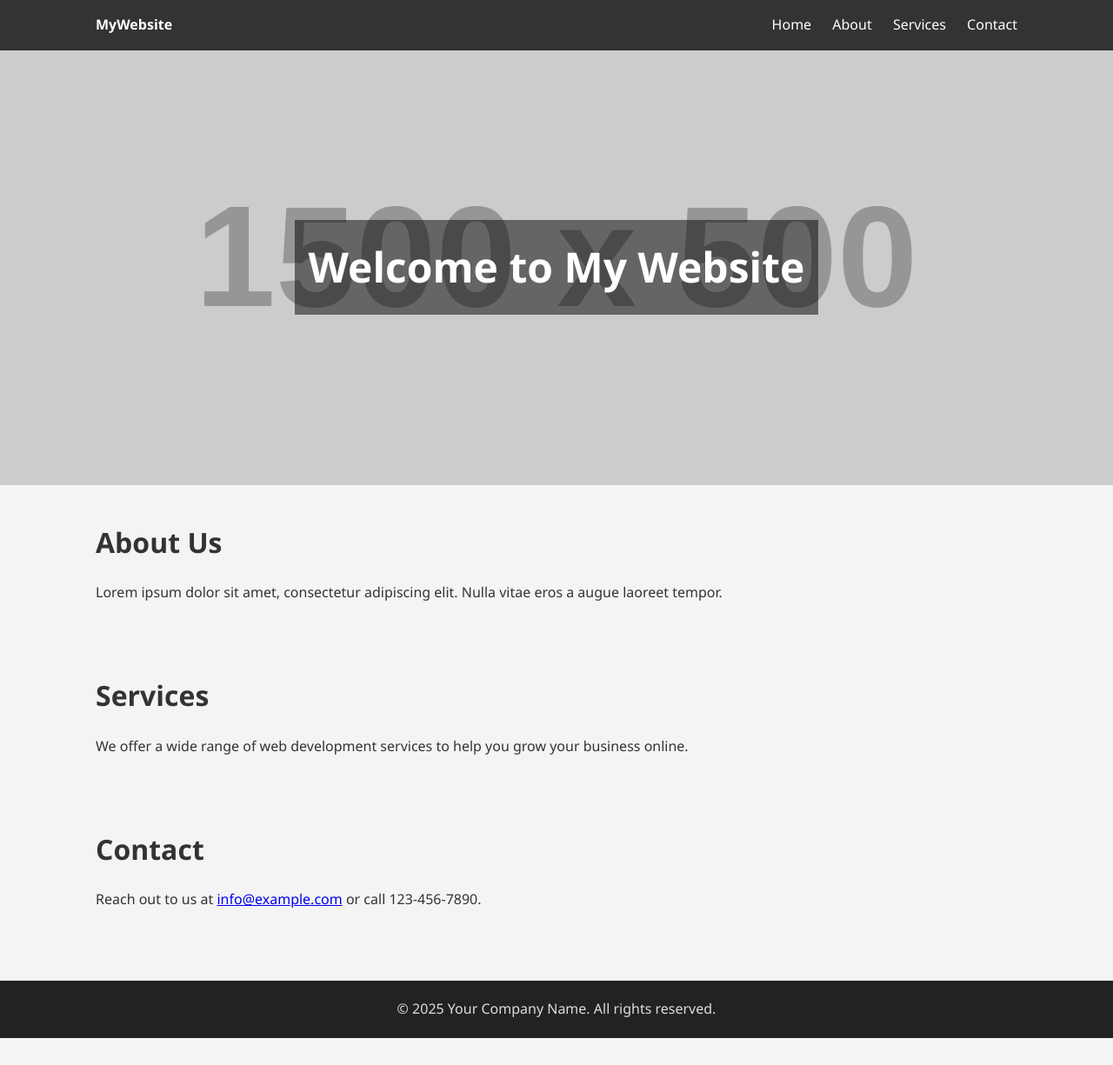
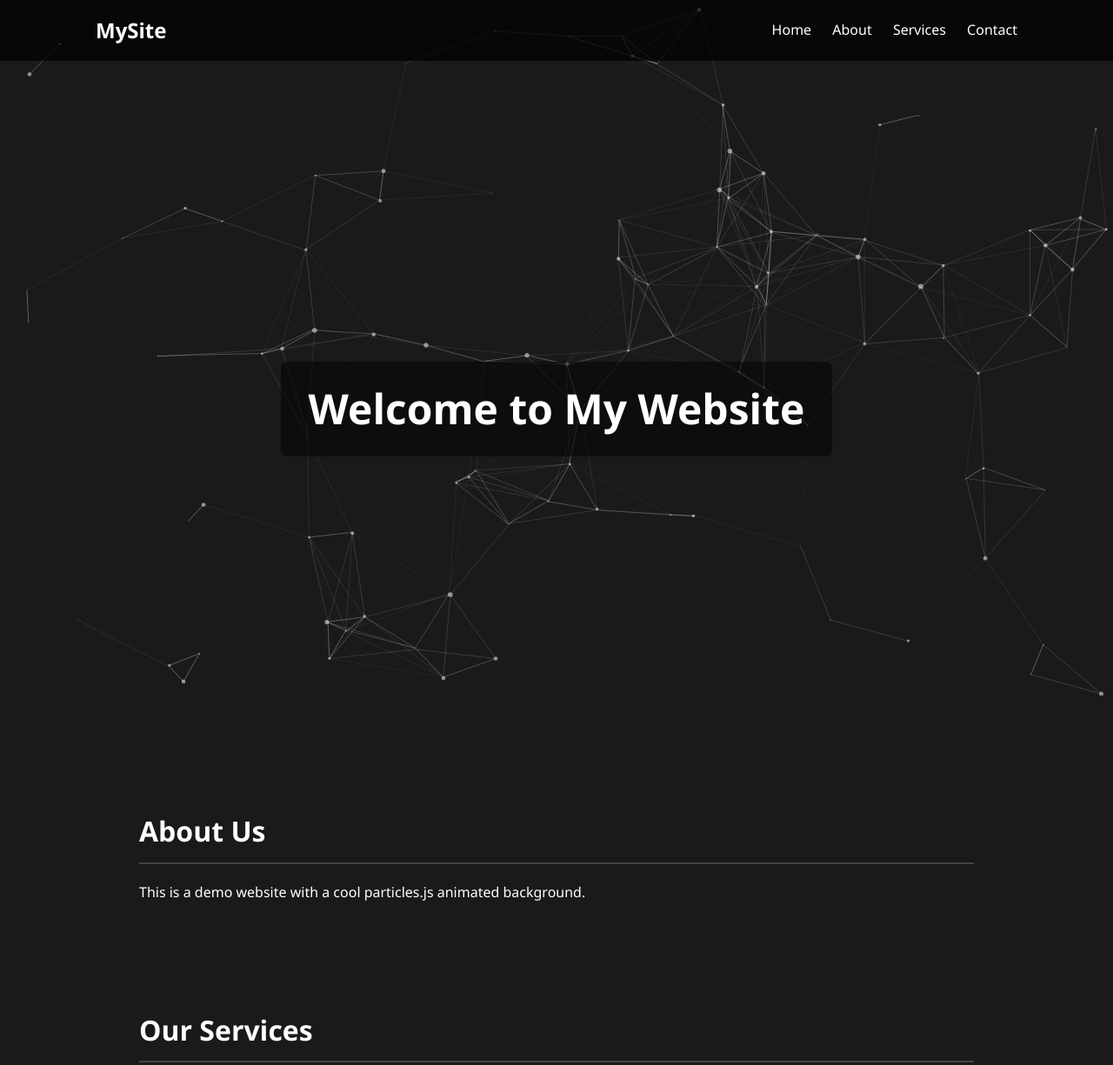
Before and after one commit to Mikhailovn4/mikhailovn4.github.io, a plain HTML site: page index.html in a window 1280 px wide. Shown: the top 1225 px of the page at 87% size. Before the commit the page ends 1194 px from the top, so only its background shows below. Drawn offline with nearby package versions, Linux system fonts and the light colour scheme; placeholder pictures from the web are drawn by us.

Commit message:
Update index.html

```diff
--- a/index.html
+++ b/index.html
@@ -3,8 +3,9 @@
 <head>
   <meta charset="UTF-8" />
   <meta name="viewport" content="width=device-width, initial-scale=1.0"/>
-  <title>Your Website</title>
+  <title>Particles Background Website</title>
   <style>
+    /* Reset and basic styles */
     * {
       margin: 0;
       padding: 0;
@@ -13,14 +14,24 @@
 
     body {
       font-family: 'Segoe UI', Tahoma, Geneva, Verdana, sans-serif;
+      background-color: #1a1a1a;
+      color: #fff;
       line-height: 1.6;
-      background-color: #f4f4f4;
-      color: #333;
+      overflow-x: hidden;
+    }
+
+    /* Particles background */
+    #particles-js {
+      position: fixed;
+      width: 100%;
+      height: 100%;
+      top: 0;
+      left: 0;
+      z-index: -1;
     }
 
     header {
-      background-color: #333;
-      color: #fff;
+      background: rgba(0, 0, 0, 0.7);
       padding: 1rem 0;
     }
 
@@ -33,6 +44,11 @@
       padding: 0 20px;
     }
 
+    nav .logo {
+      font-weight: bold;
+      font-size: 1.5rem;
+    }
+
     nav a {
       color: #fff;
       text-decoration: none;
@@ -40,47 +56,45 @@
     }
 
     .hero {
-      background: url('https://via.placeholder.com/1500x500') no-repeat center center/cover;
-      height: 500px;
+      height: 100vh;
       display: flex;
+      justify-content: center;
       align-items: center;
-      justify-content: center;
-      color: white;
       text-align: center;
+      padding: 0 20px;
     }
 
     .hero h1 {
       font-size: 3rem;
       background-color: rgba(0, 0, 0, 0.5);
-      padding: 1rem;
+      padding: 1rem 2rem;
+      border-radius: 8px;
     }
 
     section {
-      padding: 40px 20px;
-      max-width: 1100px;
+      padding: 60px 20px;
+      max-width: 1000px;
       margin: auto;
     }
 
     .section-title {
       font-size: 2rem;
       margin-bottom: 20px;
+      border-bottom: 2px solid #444;
+      padding-bottom: 10px;
     }
 
     footer {
-      background-color: #222;
-      color: #ddd;
       text-align: center;
       padding: 20px;
-      margin-top: 40px;
+      background: rgba(0, 0, 0, 0.8);
+      color: #aaa;
     }
 
     @media (max-width: 600px) {
       nav {
         flex-direction: column;
-      }
-
-      nav a {
-        margin: 10px 0;
+        gap: 10px;
       }
 
       .hero h1 {
@@ -91,10 +105,14 @@
 </head>
 <body>
 
+  <!-- Particle background -->
+  <div id="particles-js"></div>
+
+  <!-- Main content -->
   <header>
     <nav>
-      <div class="logo"><strong>MyWebsite</strong></div>
-      <div class="nav-links">
+      <div class="logo">MySite</div>
+      <div>
         <a href="#">Home</a>
         <a href="#about">About</a>
         <a href="#services">Services</a>
@@ -103,34 +121,90 @@
     </nav>
   </header>
 
-  <div class="hero">
+  <section class="hero">
     <h1>Welcome to My Website</h1>
-  </div>
+  </section>
 
   <section id="about">
     <h2 class="section-title">About Us</h2>
     <p>
-      Lorem ipsum dolor sit amet, consectetur adipiscing elit. Nulla vitae eros a augue laoreet tempor.
+      This is a demo website with a cool particles.js animated background.
     </p>
   </section>
 
   <section id="services">
-    <h2 class="section-title">Services</h2>
+    <h2 class="section-title">Our Services</h2>
     <p>
-      We offer a wide range of web development services to help you grow your business online.
+      Web development, design, and more — modern solutions for modern needs.
     </p>
   </section>
 
   <section id="contact">
-    <h2 class="section-title">Contact</h2>
+    <h2 class="section-title">Contact Us</h2>
     <p>
-      Reach out to us at <a href="mailto:info@example.com">info@example.com</a> or call 123-456-7890.
+      Email: <a href="mailto:contact@example.com" style="color:#00f">contact@example.com</a>
     </p>
   </section>
 
   <footer>
-    <p>&copy; 2025 Your Company Name. All rights reserved.</p>
+    &copy; 2025 Your Company Name. All rights reserved.
   </footer>
+
+  <!-- Load particles.js from CDN -->
+  <script src="https://cdn.jsdelivr.net/particles.js/2.0.0/particles.min.js"></script>
+
+  <!-- Initialize particles -->
+  <script>
+    particlesJS("particles-js", {
+      "particles": {
+        "number": {
+          "value": 80,
+          "density": {
+            "enable": true,
+            "value_area": 800
+          }
+        },
+        "color": { "value": "#ffffff" },
+        "shape": {
+          "type": "circle",
+          "stroke": { "width": 0, "color": "#000000" }
+        },
+        "opacity": {
+          "value": 0.5,
+          "random": false
+        },
+        "size": {
+          "value": 3,
+          "random": true
+        },
+        "line_linked": {
+          "enable": true,
+          "distance": 150,
+          "color": "#ffffff",
+          "opacity": 0.4,
+          "width": 1
+        },
+        "move": {
+          "enable": true,
+          "speed": 6,
+          "direction": "none",
+          "out_mode": "out"
+        }
+      },
+      "interactivity": {
+        "detect_on": "canvas",
+        "events": {
+          "onhover": { "enable": true, "mode": "repulse" },
+          "onclick": { "enable": true, "mode": "push" }
+        },
+        "modes": {
+          "repulse": { "distance": 100, "duration": 0.4 },
+          "push": { "particles_nb": 4 }
+        }
+      },
+      "retina_detect": true
+    });
+  </script>
 
 </body>
 </html>
```
